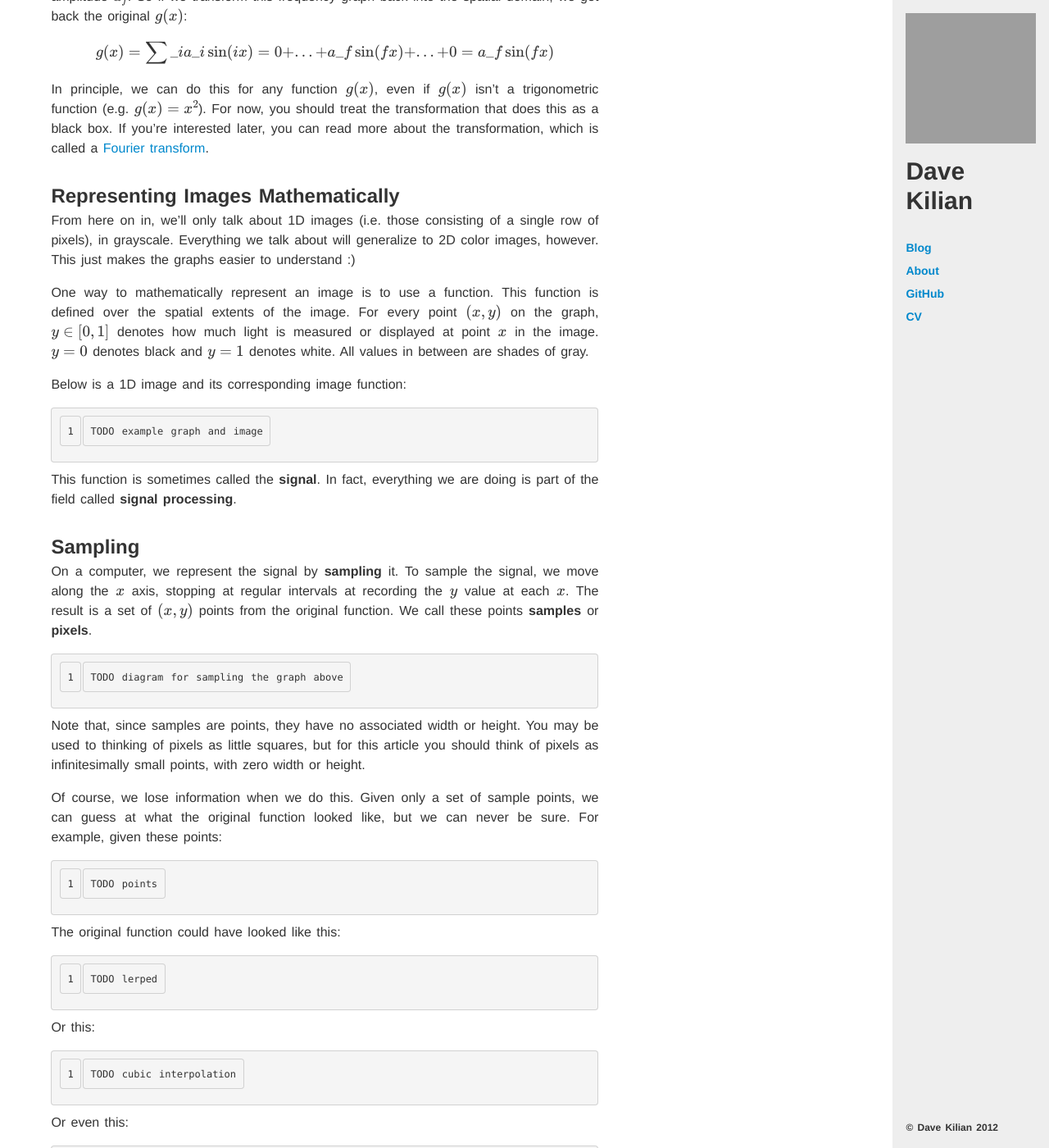
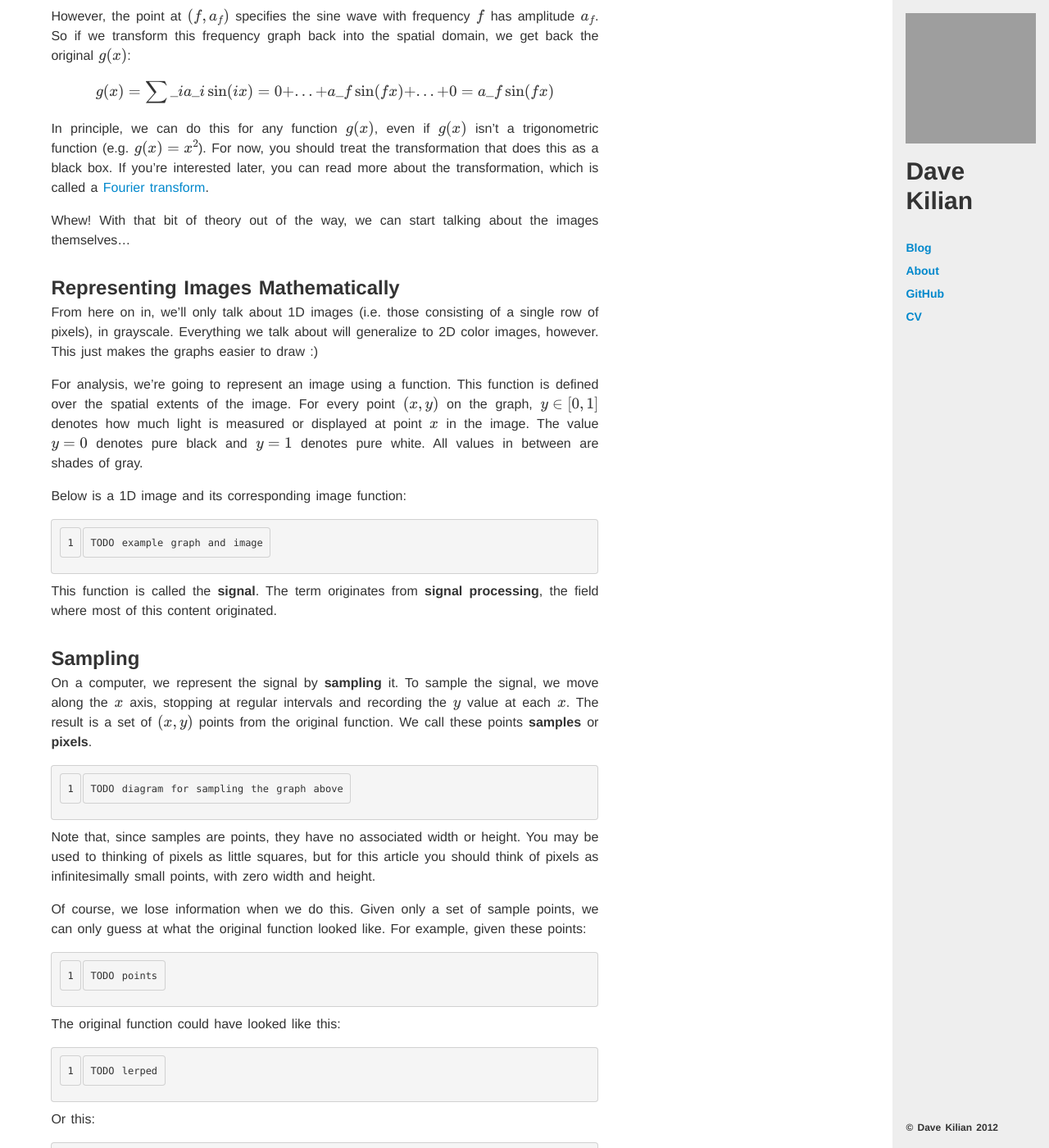
Before and after one commit to davekilian/davekilian.github.com, a Jekyll site: the page built from _posts/2012-09-29-filtering.markdown, in a window 1280 px wide and 1400 px high, scrolled down 1828 px. Shown: the whole window at 82% size. Built offline with Jekyll 4.4.1, drawn with Linux system fonts in a browser that asks for light colours; Markdown is read by kramdown in place of the engine named in the settings; formulas are drawn with MathJax 3; some of the changed text lies outside the part shown; grey boxes are pictures that could not be loaded.

Commit message:
Minor edits and cleanup

```diff
--- a/_posts/2012-09-29-filtering.markdown
+++ b/_posts/2012-09-29-filtering.markdown
@@ -6,7 +6,7 @@
 ---
 
 Every year, [CS123](http://cs.brown.edu/courses/cs123) students spend a couple weeks
-learning about image filtering in class, before going off on their own to
+learning about image filtering in class before going off on their own to
 implement some basic filters, blurs and scaling algorithms. Filtering, like
 signal processing in general, can be tricky. It's easy to get lost in the
 theory when you start talking about image sampling and reconstruction.
@@ -28,8 +28,8 @@
 nothing like the original function at all. You can integrate the derivative to
 get back the original function.
 
-If you change the function, you get back a different derivative. If you modify
-the derivative, the integral is different from the original function.
+If you change $f(x)$, you get back a different $f'(x)$. If you modify
+$f'(x)$, integrating gives you a different $f(x)$ than the original.
 The function and derivative seem to be tied to one another.
 You can think of them as _duals_ of each other.
 
@@ -45,7 +45,8 @@
 
 So why are we talking about duals? Because we'll find one duality particularly
 useful for image processing: the duality between the spatial and frequency
-domains.
+domains. The spatial domain is another name for the types of functions you've
+been graphing all your life. But what is the frequency domain?
 
 It turns out every function can be represented as a sum of infinitely many
 sine waves. Specifically, if we took one sine wave for every possible
@@ -63,7 +64,7 @@
 graphed. However, the axes of frequency graphs mean something
 different than the axes of spatial domain graphs.
 
-For regular functions, the graph axes represent spatial units. The graph
+In the spatial domain, the graph axes represent spatial units. The graph
 is actually just a 2D space, in which a function is drawn. For frequency
 graphs, however,
 
@@ -87,7 +88,7 @@
 that produces $g(x)$.
 
 However, the point at $(f, a\_f)$ specifies the sine wave with frequency
-$f$ be assigned the amplitude $a\_f$. So if we transform this frequency
+$f$ has amplitude $a\_f$. So if we transform this frequency
 graph back into the spatial domain, we get back the original $g(x)$:
 
 $$g(x) = \sum\_i a\_i \sin(ix) = 0 + ... + a\_f \sin(fx) + ... + 0 = a\_f \sin(fx)$$
@@ -98,30 +99,33 @@
 you can read more about the transformation, which is called a
 [Fourier transform](http://google.com/search?q=Fourier+transform).
 
+Whew! With that bit of theory out of the way, we can start talking about the
+images themselves...
+
 ## Representing Images Mathematically
 
 From here on in, we'll only talk about 1D images (i.e. those consisting of a
 single row of pixels), in grayscale. Everything we talk about will generalize
-to 2D color images, however. This just makes the graphs easier to understand :)
+to 2D color images, however. This just makes the graphs easier to draw :)
 
-One way to mathematically represent an image is to use a function. This
+For analysis, we're going to represent an image using a function. This
 function is defined over the spatial extents of the image. For every point
 $(x, y)$ on the graph, $y \in \[0, 1\]$ denotes how much light is measured
-or displayed at point $x$ in the image. $y = 0$ denotes black and $y = 1$
-denotes white. All values in between are shades of gray.
+or displayed at point $x$ in the image. The value $y = 0$ denotes pure black
+and $y = 1$ denotes pure white. All values in between are shades of gray.
 
 Below is a 1D image and its corresponding image function:
 
     TODO example graph and image
 
-This function is sometimes called the **signal**. In fact, everything we are
-doing is part of the field called **signal processing**.
+This function is called the **signal**. The term originates from **signal
+processing**, the field where most of this content originated.
 
 ## Sampling
 
 On a computer, we represent the signal by **sampling** it.
 To sample the signal, we move along the $x$ axis, stopping at regular intervals
-at recording the $y$ value at each $x$. The result is a set of $(x, y)$ points
+and recording the $y$ value at each $x$. The result is a set of $(x, y)$ points
 from the original function. We call these points **samples** or **pixels**.
 
     TODO diagram for sampling the graph above
@@ -129,11 +133,11 @@
 Note that, since samples are points, they have no associated width or height.
 You may be used to thinking of pixels as little squares, but for this article
 you should think of pixels as infinitesimally small points, with zero width
-or height.
+and height.
 
 Of course, we lose information when we do this. Given only a set of sample
-points, we can guess at what the original function looked like, but we can
-never be sure. For example, given these points:
+points, we can only guess at what the original function looked like. For
+example, given these points:
 
     TODO points
 
@@ -151,30 +155,29 @@
 
 The process of recreating a function from its sample points is called
 **reconstruction**. Reconstruction isn't perfect, but it works well enough
-given enough input data.
+given enough input data. More input data makes reconstruction more accurate.
 
 ## The Nyquist Limit
 
 We mentioned that we sample by moving along the $x$ axis at regular intervals.
-One natural question is: How big should these intervals be? Smaller intervals
-give us more data, but take up more storage space. So how large can we get away
-with making our sampling interval?
+One natural question is: How big should these intervals be? Using a smaller
+interval gives us more data (thus improving reconstruction), but it requires
+more storage space. How large can we get away with making our sampling
+interval without making our reconstruction terrible?
 
-Harry Nyquist approached this problem by thinking about the frequency domain
-dual of the original signal. He invented the Nyquist Limit, which works as
-follows:
+Harry Nyquist approached this problem by transforming the signal into the
+frequency domain. His Nyquist Limit works as follows:
 
->   Look at the frequency domain representation of the image. Find the point
->   with the highest frequency that has a non-zero amplitude. This denotes
->   highest frequency component of the continuous image. Let $f$ be that
->   frequency.
+>   Look at the frequency domain representation of the image. Find the
+>   highest-frequency point that has a non-zero amplitude. Let $f$ be the
+>   frequency associated with this point. $f$ is the highest frequency
+>   component of the continuous image signal.
 >
 >   &nbsp;
 >
 >   The wavelength of $f$ is $\frac{1}{f}$. To faithfully represent the
 >   original function, the sampling interval must be no larger than
->   $\frac{1}{2f}$. Equivalently, the sampling frequency must be no less than
->   $2f$.
+>   $\frac{1}{2f}$. Equivalently, the sampling frequency must be $\geq 2f$.
 
 To gain insight on why this is true, try playing with
 [this CS123 applet](http://www.cs.brown.edu/exploratories/freeSoftware/repository/edu/brown/cs/exploratories/applets/nyquist/nyquist_limit_java_browser.html).
```
